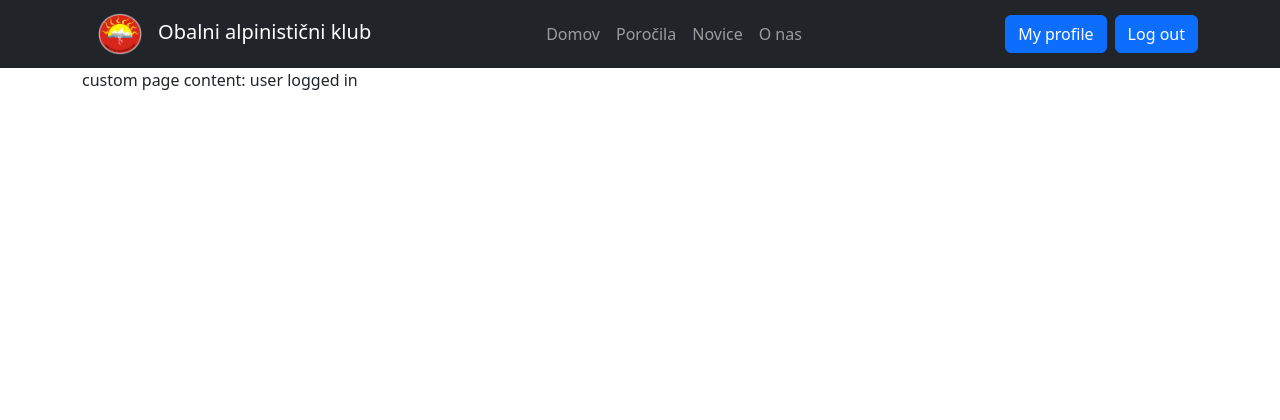
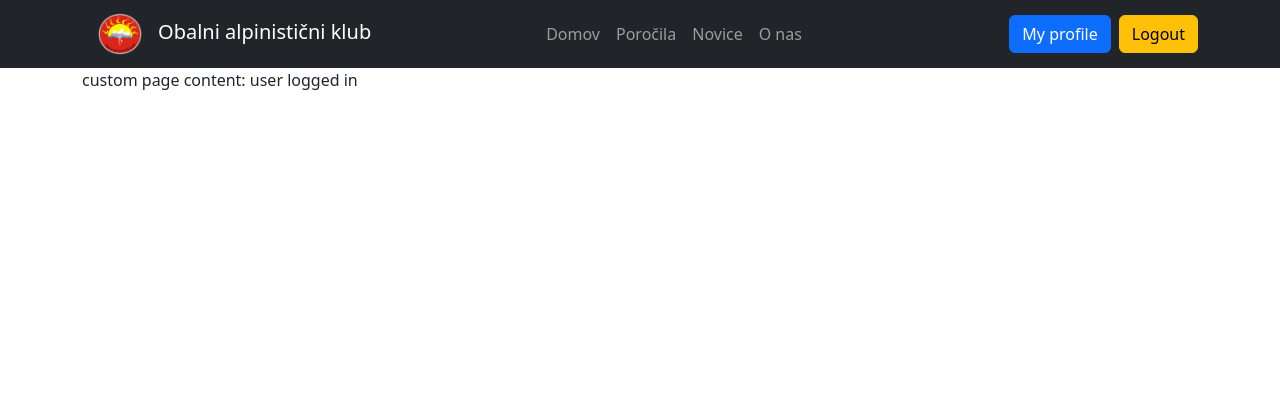
Before and after one commit to Tiggax/DEDIS-project, a Django app: page /logged_in_user in a window 1280 px wide. Shown: the top 420 px of the page. Run offline with Django 5.2, Linux system fonts and the light colour scheme; the visitor is signed in with stand-in values (Sample User, id 1); parts of the project's set-up code (start-up, migrations or seed data) failed here and were passed over; some libraries are stand-ins or nearby versions.

Commit message:
modify the user page to have proper logout

```diff
--- a/api/settings/default.py
+++ b/api/settings/default.py
@@ -137,6 +137,10 @@ MEDIA_ROOT = os.path.join(BASE_DIR, "media/")
 # Default primary key field type
 # https://docs.djangoproject.com/en/5.1/ref/settings/#default-auto-field
 
+LOGIN_URL = '/accounts/login/'
+LOGOUT_REDIRECT_URL = '/'
+LOGIN_REDIRECT_URL = '/'
+
 DEFAULT_AUTO_FIELD = 'django.db.models.BigAutoField'
 
 # BOOTSTRAP5
--- a/templates/widgets/navbar.html
+++ b/templates/widgets/navbar.html
@@ -30,10 +30,17 @@
               </li>
           </div>
           {% if user.is_authenticated %}
+          <div class="d-flex">
+            Hello:
+            {{user.username}}
+          </div>
           <div class="d-flex" role="button">
             <a class="btn btn-primary" href="{% url 'accounts:update' %}">My profile</a>
             <div class="p-1"></div>
-            <a class="btn btn-primary" href="{% url 'accounts:logout' %}">Log out</a>
+            <form action="{% url 'accounts:logout' %}" method="post" >
+              {% csrf_token %}
+              <button class="btn btn-warning" type="submit">Logout</button>
+          </form>
           </div>
           {% else %}
           <div class="d-flex" role="button">
```
